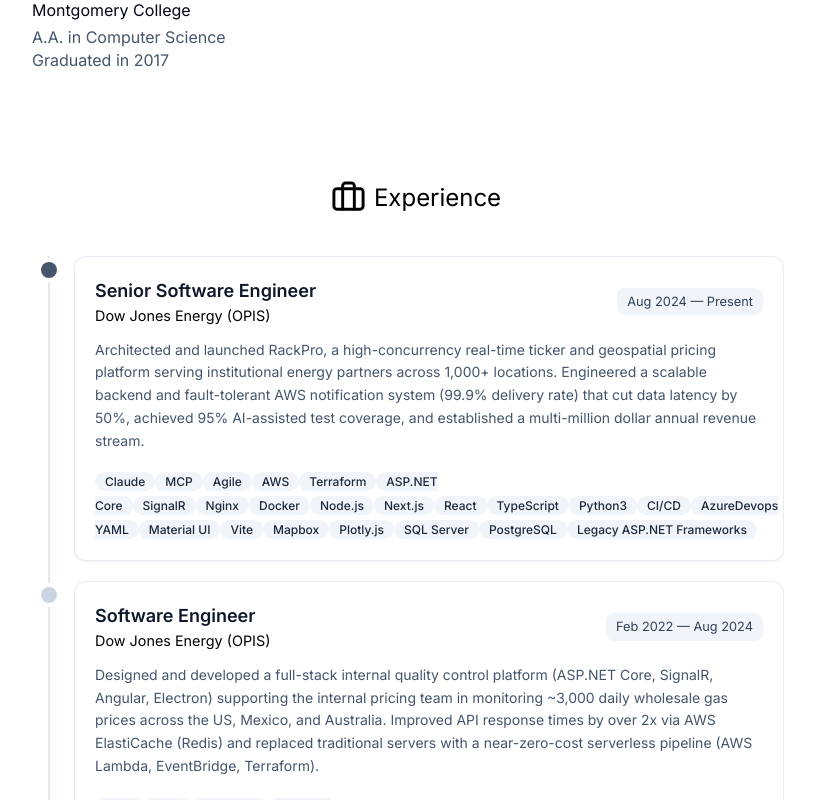
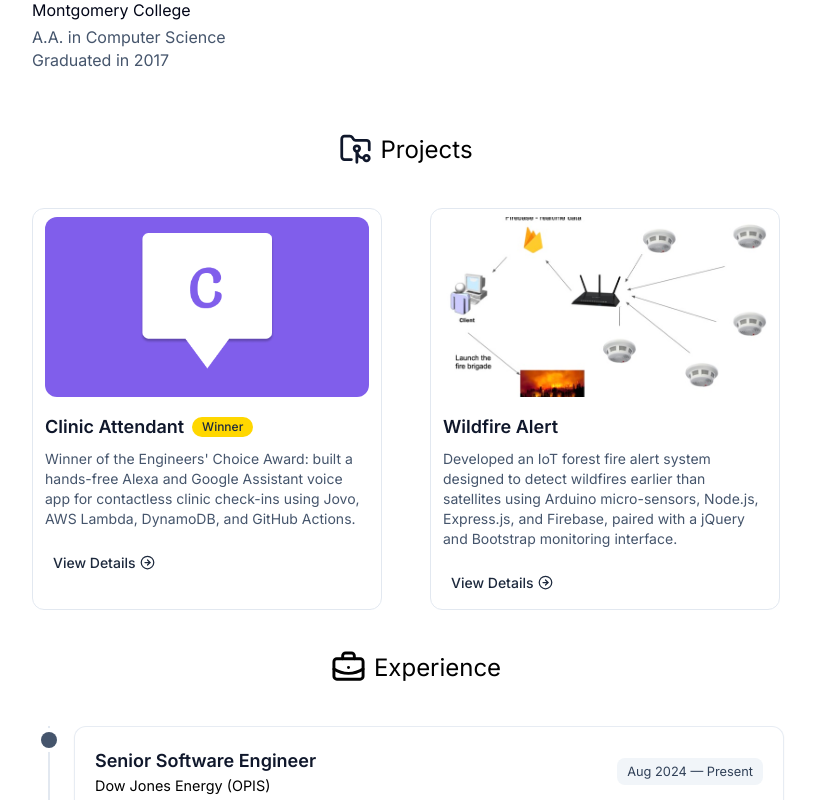
Before and after one commit to ssoemoe/ssoemoe.github.io, a React (Vite) app: page / in a window 1280 px wide. Shown: the part 760-1560 px from the top of the page, without its empty margins (239-1054 px from the left). Built offline with nearby package versions, Linux system fonts and the light colour scheme.

Commit message:
feat: Project section

```diff
--- a/src/App.tsx
+++ b/src/App.tsx
@@ -6,6 +6,7 @@ import Contact from "./components/contact/Contact";
 import JobTimeline from "./components/timeline/Timeline";
 import Edu from "./components/edu/Edu";
 import Awards from "./components/awards/Awards";
+import Gallery from "./components/gallery/Gallery";
 
 function App() {
     const navLinks: NavbarLink[] = [
@@ -28,7 +29,7 @@ function App() {
                 </div>
                 <div
                     id="about"
-                    className="mx-auto max-w-3xl grid grid-cols-1 md:grid-cols-2 mb-10 md:mb-15 gap-25"
+                    className="mx-auto max-w-3xl grid grid-cols-1 md:grid-cols-2 mb-10 md:mb-15 gap-10 md:gap-25"
                 >
                     <div id="edu">
                         <Edu />
@@ -37,7 +38,13 @@ function App() {
                         <Awards />
                     </div>
                 </div>
-                <div id="xp">
+                <div
+                    id="project-gallery"
+                    className="w-full mx-auto max-w-3xl pr-5 mb-10"
+                >
+                    <Gallery />
+                </div>
+                <div id="xp" className="mb-10 md:mb-15">
                     <JobTimeline />
                 </div>
                 <div id="contact" className="w-full pr-5 mb-20">
--- /dev/null
+++ b/src/components/gallery/Gallery.tsx
@@ -0,0 +1,47 @@
+import { FolderGit2 } from "lucide-react";
+import ProjectCard from "./ProjectCard";
+
+export default function Gallery() {
+    return (
+        <>
+            <h1 className="w-full flex align-items justify-center heading mb-3 md:mb-10 fade-in-slide">
+                <FolderGit2 size={33} className="text-slate-900 mr-2" />
+                Projects
+            </h1>
+            <div className="grid grid-cols-1 md:grid-cols-2 gap-12 fade-in-slide">
+                <ProjectCard
+                    imgSrc={"/clinic-attendant.png"}
+                    alt={"Clinic Attendant"}
+                    name={"Clinic Attendant"}
+                    desc={
+                        "Winner of the Engineers' Choice Award: built a hands-free Alexa and Google Assistant voice app for contactless clinic check-ins using Jovo, AWS Lambda, DynamoDB, and GitHub Actions."
+                    }
+                    isWinner={true}
+                    onClick={() => {
+                        window.open(
+                            "https://devpost.com/software/clinic-attendant",
+                            "_blank",
+                            "noopener,noreferrer",
+                        );
+                    }}
+                />
+                <ProjectCard
+                    imgSrc={"/wildfire-alert-project.jpg"}
+                    alt={"Wildfire Alert"}
+                    name={"Wildfire Alert"}
+                    desc={
+                        "Developed an IoT forest fire alert system designed to detect wildfires earlier than satellites using Arduino micro-sensors, Node.js, Express.js, and Firebase, paired with a jQuery and Bootstrap monitoring interface."
+                    }
+                    isWinner={false}
+                    onClick={() => {
+                        window.open(
+                            "https://devpost.com/software/wildfire-alert-ikpe7b",
+                            "_blank",
+                            "noopener,noreferrer",
+                        );
+                    }}
+                />
+            </div>
+        </>
+    );
+}
--- /dev/null
+++ b/src/components/gallery/ProjectCard.tsx
@@ -0,0 +1,47 @@
+import { CircleArrowRight } from "lucide-react";
+
+interface ProjectCardProps {
+    imgSrc: string;
+    alt: string;
+    name: string;
+    desc: string;
+    isWinner: boolean;
+    onClick: () => void;
+}
+
+export default function ProjectCard({
+    imgSrc,
+    alt,
+    name,
+    desc,
+    isWinner,
+    onClick,
+}: ProjectCardProps) {
+    return (
+        <div className="rounded-xl border border-slate-200 bg-white px-3 py-2">
+            <img
+                src={imgSrc}
+                alt={alt}
+                className="mb-4 h-45 w-full rounded-xl object-cover"
+            />
+            <div className="flex justify-start items-center gap-2">
+                <h3 className="text-lg font-semibold text-slate-900">{name}</h3>
+                {isWinner ? (
+                    <h4 className="rounded-full h-5 bg-[#FFD700] px-2.5 py-0.5 text-xs font-medium text-slate-800 dark:bg-[#FFD700]/60 dark:text-slate-300">
+                        Winner
+                    </h4>
+                ) : (
+                    <></>
+                )}
+            </div>
+            <p className="mt-2 text-sm text-slate-600">{desc}</p>
+            <button
+                className="mt-4 rounded-lg px-2 py-2 text-sm font-medium text-slate-800 hover:bg-slate-100 cursor-pointer
+                        flex justify-center items-center gap-1"
+                onClick={onClick}
+            >
+                View Details <CircleArrowRight size={15} />
+            </button>
+        </div>
+    );
+}
--- a/src/components/timeline/Timeline.tsx
+++ b/src/components/timeline/Timeline.tsx
@@ -1,4 +1,4 @@
-import { Briefcase } from "lucide-react";
+import { BriefcaseBusiness } from "lucide-react";
 import { EXPERIENCES } from "./experiences";
 
 export interface JobExperience {
@@ -18,9 +18,9 @@ interface JobTimelineProps {
 
 export default function JobTimeline({ items = EXPERIENCES }: JobTimelineProps) {
     return (
-        <section className="mx-auto max-w-3xl px-4 py-12 fade-in-slide">
+        <section className="mx-auto max-w-3xl px-4 fade-in-slide">
             <h1 className="w-full flex align-items justify-center heading mb-3 md:mb-10">
-                <Briefcase size={35} className="mr-2" />
+                <BriefcaseBusiness size={35} className="mr-2" />
                 Experience
             </h1>
             {/* Vertical Timeline Rail */}
@@ -74,7 +74,7 @@ export default function JobTimeline({ items = EXPERIENCES }: JobTimelineProps) {
                             </p>
                             {/* Tech / Skill Tags */}
                             {job.skills.length > 0 && (
-                                <div className="hidden md:block mt-4 flex flex-wrap gap-1.5">
+                                <div className="hidden md:flex mt-4 flex-wrap gap-1.5">
                                     {job.skills.map((skill) => (
                                         <span
                                             key={skill}
```
Also changed, not shown: public/clinic-attendant.png (added), public/wildfire-alert-project.jpg (added).
